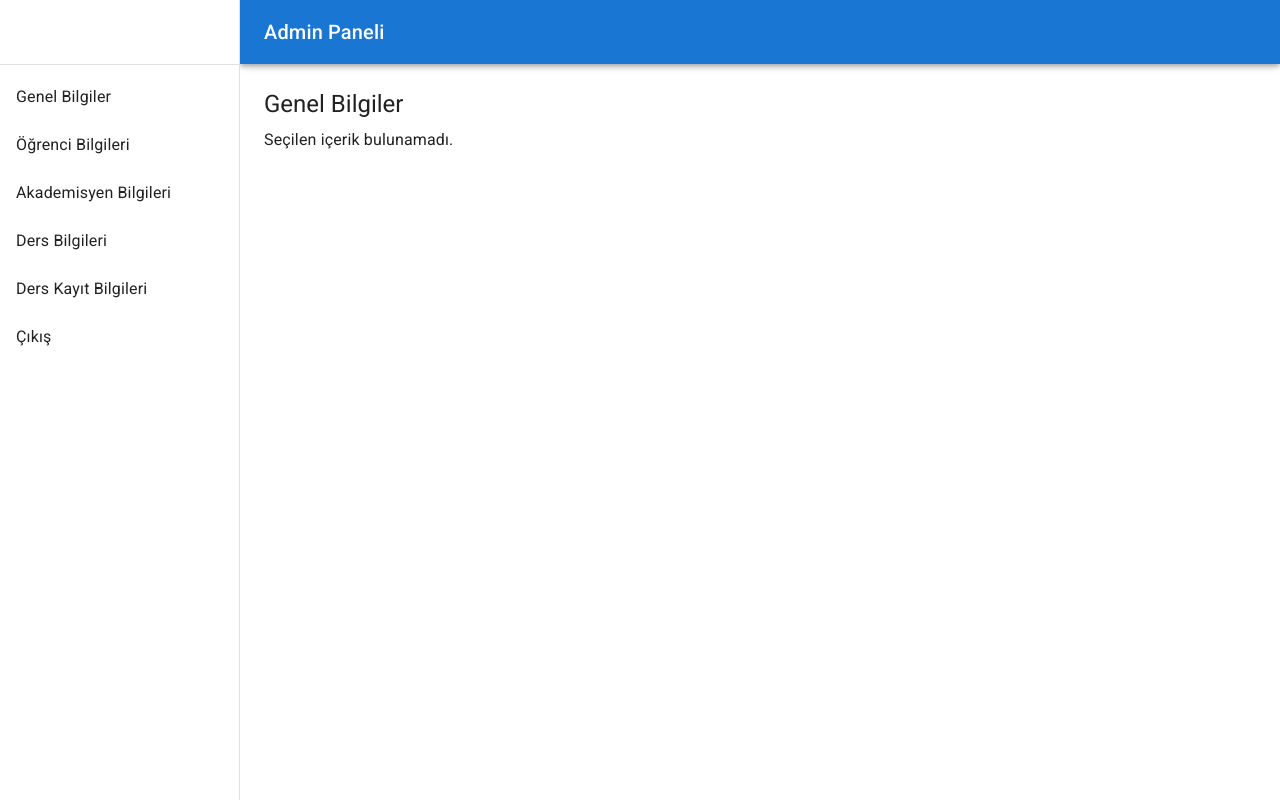
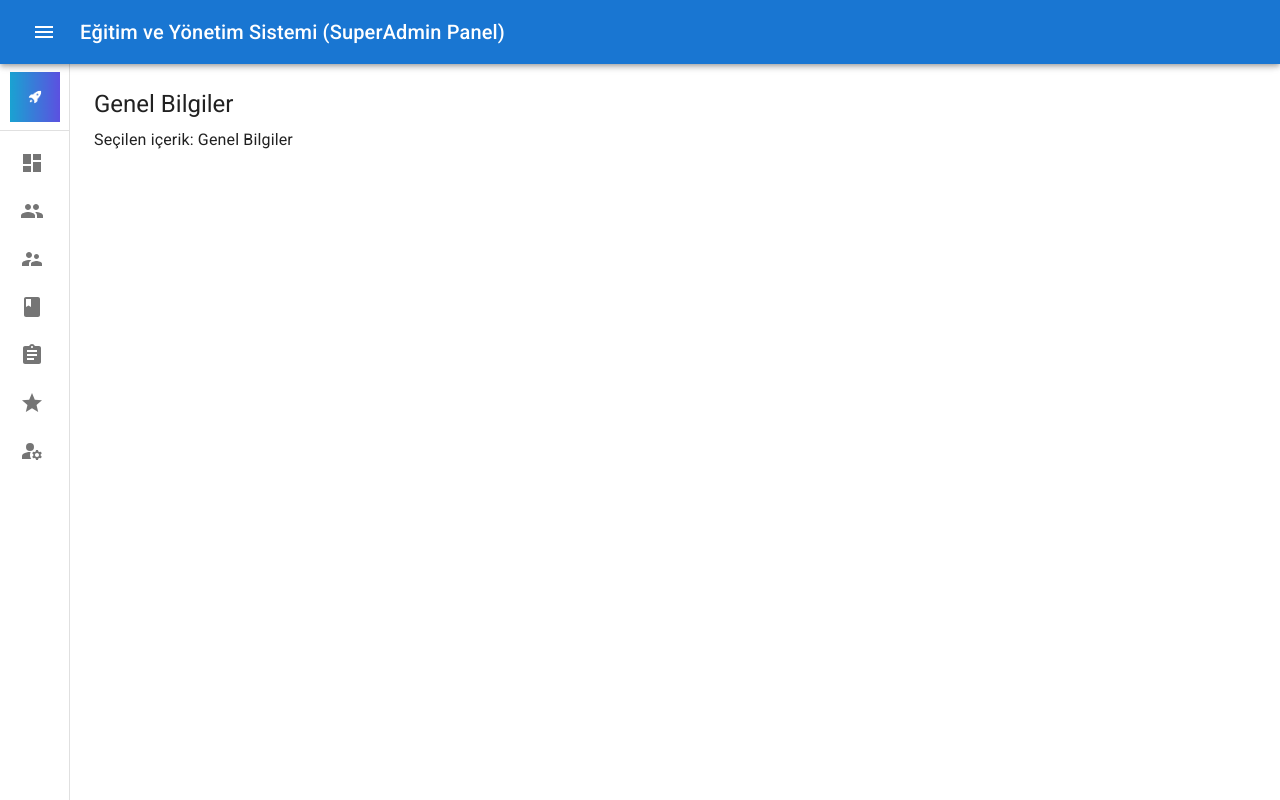
Before and after one commit to denizzhansahin/obs_nestjs_nextjs_graphql, a Next.js app in the folder client/: page /pages/ADMIN_PANEL in a window 1280 px wide. Built offline with nearby package versions, Linux system fonts and the light colour scheme.

Commit message:
first commit

```diff
--- a/client/app/pages/ADMIN_PANEL/page.tsx
+++ b/client/app/pages/ADMIN_PANEL/page.tsx
@@ -1,61 +1,97 @@
 "use client";
 
-import * as React from 'react';
-import AppBar from '@mui/material/AppBar';
-import Box from '@mui/material/Box';
-import CssBaseline from '@mui/material/CssBaseline';
-import Divider from '@mui/material/Divider';
-import Drawer from '@mui/material/Drawer';
-import IconButton from '@mui/material/IconButton';
-import List from '@mui/material/List';
-import ListItem from '@mui/material/ListItem';
-import ListItemButton from '@mui/material/ListItemButton';
-import ListItemText from '@mui/material/ListItemText';
-import MenuIcon from '@mui/icons-material/Menu';
-import Toolbar from '@mui/material/Toolbar';
-import Typography from '@mui/material/Typography';
-import PageOgrenciTable from './ogrenci_islemleri/ogrenci_list/page';
-import OgrenciIslemleriTabs from './ogrenci_islemleri/page';
+import * as React from "react";
+import AppBar from "@mui/material/AppBar";
+import Box from "@mui/material/Box";
+import CssBaseline from "@mui/material/CssBaseline";
+import Divider from "@mui/material/Divider";
+import Drawer from "@mui/material/Drawer";
+import IconButton from "@mui/material/IconButton";
+import List from "@mui/material/List";
+import ListItem from "@mui/material/ListItem";
+import ListItemButton from "@mui/material/ListItemButton";
+import ListItemText from "@mui/material/ListItemText";
+import Toolbar from "@mui/material/Toolbar";
+import Typography from "@mui/material/Typography";
+import MenuIcon from "@mui/icons-material/Menu";
+import ListItemIcon from "@mui/material/ListItemIcon";
+import { Dashboard, Group, SupervisorAccount, Class, Assignment, Grade, ManageAccounts } from "@mui/icons-material";
+import Image from "next/image";
+
+import Logo from "../../image/logo.png";
 
 const drawerWidth = 240;
+const miniDrawerWidth = 70; // Mini Drawer genişliği
 
 const AdminPanel = () => {
-  const [mobileOpen, setMobileOpen] = React.useState(false);
-  const [activeMenu, setActiveMenu] = React.useState<string>('Genel Bilgiler');
+  const [mobileOpen, setMobileOpen] = React.useState(false); // Mobil cihazlar için Drawer kontrolü
+  const [drawerOpen, setDrawerOpen] = React.useState(false); // Masaüstü cihazlar için Drawer açılıp kapanması
+  const [activeMenu, setActiveMenu] = React.useState<string>("Genel Bilgiler");
 
   const handleDrawerToggle = () => {
-    setMobileOpen(!mobileOpen);
+    setMobileOpen(!mobileOpen); // Mobil Drawer açılır/kapanır.
+  };
+
+  const handleDrawerOpen = () => {
+    setDrawerOpen(!drawerOpen); // Masaüstü Drawer genişler/daralır.
   };
 
   const menuItems = [
-    { label: 'Genel Bilgiler', content: 'GenelBilgiler' },
-    { label: 'Öğrenci Bilgileri', content: 'OgrenciBilgileri' },
-    { label: 'Akademisyen Bilgileri', content: 'AkademisyenBilgileri' },
-    { label: 'Ders Bilgileri', content: 'DersBilgileri' },
-    { label: 'Ders Kayıt Bilgileri', content: 'DersKayitBilgileri' },
-    { label: 'Çıkış', content: 'Cikis' },
+    { label: "Genel", content: "GenelIslem", icon: <Dashboard /> },
+    { label: "Öğrenci İşlem", content: "OgrenciIslem", icon: <Group /> },
+    { label: "Akademisyen İşlem", content: "AkademisyenIslem", icon: <SupervisorAccount /> },
+    { label: "Ders İşlem", content: "DersIslem", icon: <Class /> },
+    { label: "Ders Kayıt", content: "DersKayit", icon: <Assignment /> },
+    { label: "Not İşlemleri", content: "NotIslem", icon: <Grade /> },
+    { label: "Kullanıcı Yönetimi", content: "KullaniciYonetim", icon: <ManageAccounts /> },
   ];
 
   const renderContent = () => {
     switch (activeMenu) {
-      case 'GenelBilgiler':
-        return <PageOgrenciTable />;
-      case 'OgrenciBilgileri':
-        return <OgrenciIslemleriTabs />;
+      case "OgrenciIslem":
+        return <div>Öğrenci İşlemleri Sayfası</div>;
       default:
-        return <div>Seçilen içerik bulunamadı.</div>;
+        return <div>Seçilen içerik: {activeMenu}</div>;
     }
   };
 
   const drawer = (
     <div>
       <Toolbar />
+      {/* Logo */}
+      <Box
+        sx={{
+          display: "flex",
+          alignItems: "center",
+          justifyContent: "center",
+          p: drawerOpen ? 2 : 1, // Genişlik değişimine göre padding ayarı
+        }}
+      >
+        <Image src={Logo} alt="Logo" width={drawerOpen ? 100 : 50} height={drawerOpen ? 100 : 50} />
+      </Box>
       <Divider />
+      {/* Menü */}
       <List>
         {menuItems.map((item) => (
-          <ListItem key={item.label} disablePadding>
-            <ListItemButton onClick={() => setActiveMenu(item.content)}>
-              <ListItemText primary={item.label} />
+          <ListItem key={item.label} disablePadding sx={{ display: "block" }}>
+            <ListItemButton
+              onClick={() => setActiveMenu(item.content)}
+              sx={{
+                minHeight: 48,
+                justifyContent: drawerOpen ? "initial" : "center", // Metin hizalaması
+                px: 2.5,
+              }}
+            >
+              <ListItemIcon
+                sx={{
+                  minWidth: 0,
+                  mr: drawerOpen ? 3 : "auto",
+                  justifyContent: "center",
+                }}
+              >
+                {item.icon}
+              </ListItemIcon>
+              {drawerOpen && <ListItemText primary={item.label} />}
             </ListItemButton>
           </ListItem>
         ))}
@@ -64,65 +100,82 @@ const AdminPanel = () => {
   );
 
   return (
-    <Box sx={{ display: 'flex' }}>
+    <Box sx={{ display: "flex" }}>
       <CssBaseline />
-      <AppBar
-        position="fixed"
+      {/* Üst Bar */}
+      <AppBar position="fixed" sx={{ zIndex: (theme) => theme.zIndex.drawer + 1 }}>
+    <Toolbar
       sx={{
-          width: { sm: `calc(100% - ${drawerWidth}px)` },
-          ml: { sm: `${drawerWidth}px` },
+        display: "flex",
+        justifyContent: "flex-start", // Elemanları sola hizalar
+        alignItems: "center", // Dikeyde ortalama
+        gap: 2, // İkon ve yazı arasında boşluk bırakır
       }}
     >
-        <Toolbar>
+      {/* Sol Menü Butonu */}
       <IconButton
-            color="inherit"
-            aria-label="open drawer"
-            edge="start"
-            onClick={handleDrawerToggle}
-            sx={{ mr: 2, display: { sm: 'none' } }}
+        onClick={handleDrawerOpen}
+        sx={{
+          color: "white", // Beyaz renk
+        }}
       >
         <MenuIcon />
       </IconButton>
-          <Typography variant="h6" noWrap component="div">
-            Admin Paneli
+
+      {/* Panel Başlığı */}
+      <Typography variant="h6" noWrap>
+        Eğitim ve Yönetim Sistemi (SuperAdmin Panel)
       </Typography>
     </Toolbar>
   </AppBar>
+
+      {/* Mobil Drawer */}
       <Box
         component="nav"
-        sx={{ width: { sm: drawerWidth }, flexShrink: { sm: 0 } }}
+        sx={{ width: { sm: drawerOpen ? drawerWidth : miniDrawerWidth }, flexShrink: { sm: 0 } }}
         aria-label="menu options"
       >
         <Drawer
           variant="temporary"
           open={mobileOpen}
           onClose={handleDrawerToggle}
-          ModalProps={{
-            keepMounted: true,
-          }}
+          ModalProps={{ keepMounted: true }}
           sx={{
-            display: { xs: 'block', sm: 'none' },
-            '& .MuiDrawer-paper': { boxSizing: 'border-box', width: drawerWidth },
+            display: { xs: "block", sm: "none" },
+            "& .MuiDrawer-paper": { boxSizing: "border-box", width: drawerWidth },
           }}
         >
           {drawer}
         </Drawer>
+        {/* Masaüstü Mini/Full Drawer */}
         <Drawer
           variant="permanent"
+          open
           sx={{
-            display: { xs: 'none', sm: 'block' },
-            '& .MuiDrawer-paper': { boxSizing: 'border-box', width: drawerWidth },
+            display: { xs: "none", sm: "block" },
+            "& .MuiDrawer-paper": {
+              boxSizing: "border-box",
+              width: drawerOpen ? drawerWidth : miniDrawerWidth, // Genişlik kontrolü
+              transition: "width 0.3s", // Geçiş animasyonu
+            },
           }}
-          open
         >
           {drawer}
         </Drawer>
       </Box>
+
+      {/* Ana İçerik */}
       <Box
         component="main"
-        sx={{ flexGrow: 1, p: 3, width: { sm: `calc(100% - ${drawerWidth}px)` } }}
+        sx={{
+          flexGrow: 1,
+          p: 3,
+          width: { sm: `calc(100% - ${drawerOpen ? drawerWidth : miniDrawerWidth}px)` },
+          transition: "width 0.3s", // İçeriğin genişliğini Drawer değişimine göre ayarla
+        }}
       >
         <Toolbar />
+
         <Typography variant="h5" gutterBottom>
           {activeMenu}
         </Typography>
--- a/client/package.json
+++ b/client/package.json
@@ -21,6 +21,7 @@
     "next": "14.2.18",
     "react": "^18",
     "react-dom": "^18",
+    "sharp": "^0.33.5",
     "styled-components": "^6.1.13"
   },
   "devDependencies": {
```
Also changed, not shown: client/app/image/logo.png (added), 1 other file (tests, documents, lock files or other folders). Lines whose indentation alone changed are shown as unchanged.
